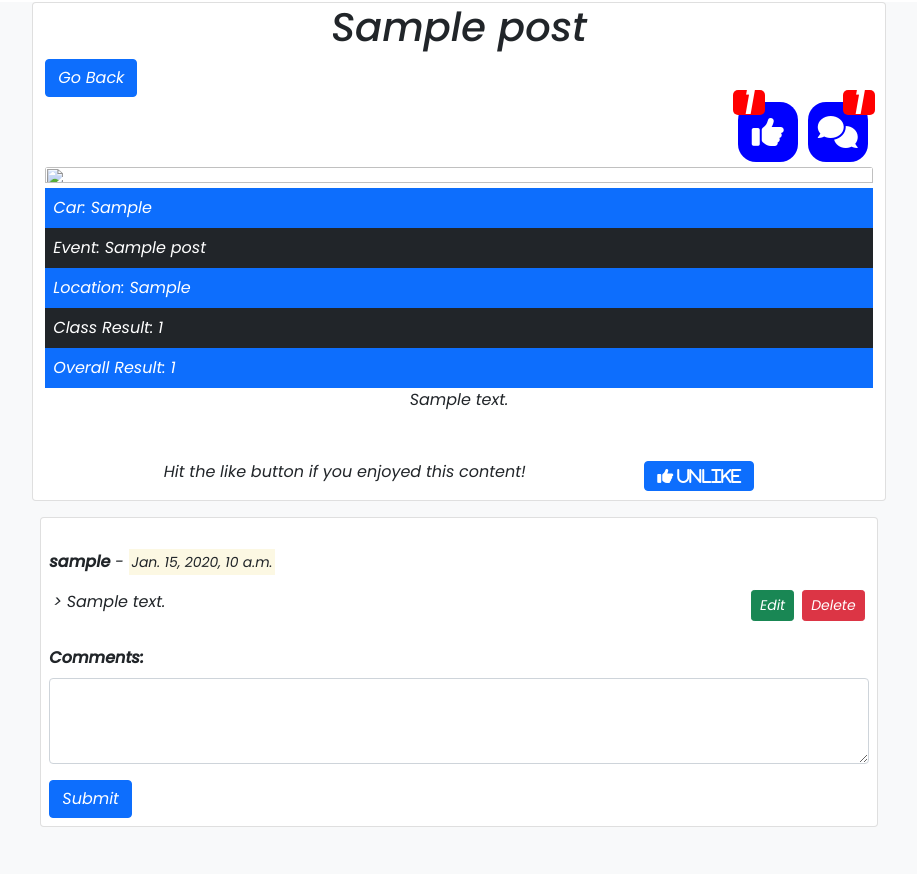
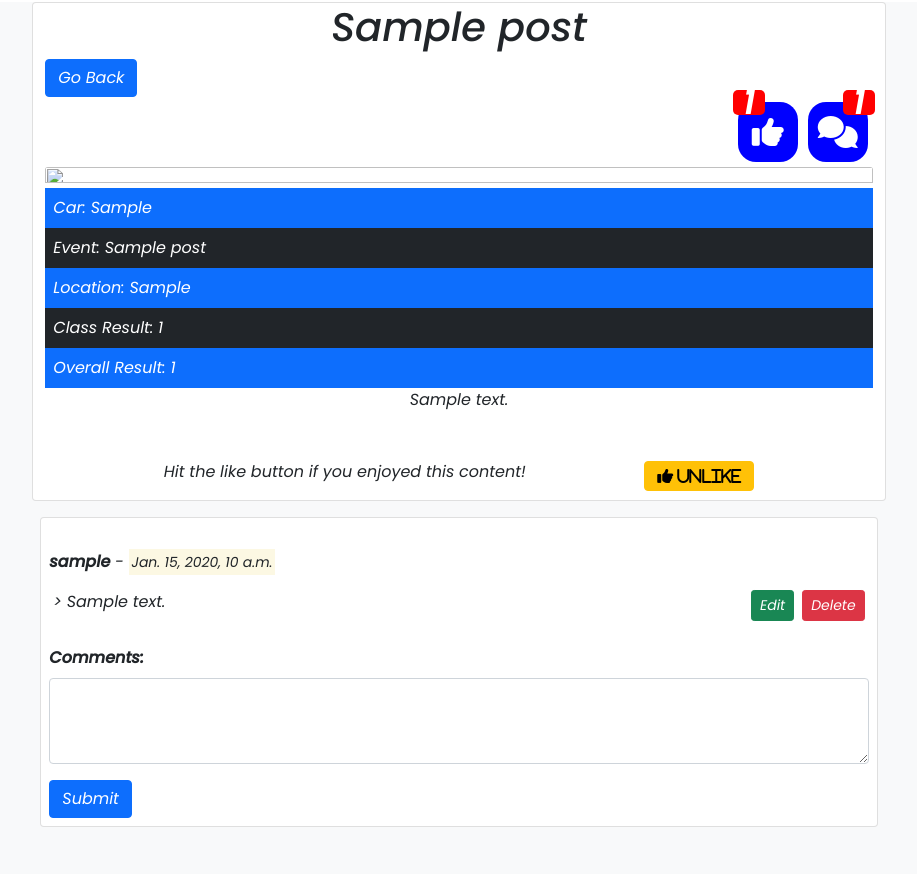
Before and after one commit to Robrowno/rally-blog, a Django app: a page that uses templates/pages/post-detail.html in a window 1280 px wide. Shown: the part 90-964 px from the top of the page, without its empty margins (181-1098 px from the left). Run offline with Django 3.2, Linux system fonts and the light colour scheme; a user stored in the database is signed in; tables that the repository leaves empty hold one stand-in row (values such as "Sample post"); some libraries are stand-ins or nearby versions; some web fonts are replaced.

Commit message:
now that like/unlike button is changing when due, change colour of unlike to yellow for more visual clarity

```diff
--- a/templates/pages/post-detail.html
+++ b/templates/pages/post-detail.html
@@ -43,7 +43,7 @@
                 <form action="{% url 'like_post' post.slug %}" method="post">
                     {% csrf_token %}
                     {% if user in post.likes.all %}
-                    <button type="submit" name="like_id" value="{{ post.likes }}" class="btn btn-primary mb-2"><i
+                    <button type="submit" name="like_id" value="{{ post.likes }}" class="btn btn-warning mb-2"><i
                             class="fas fa-thumbs-up"> Unlike</i></button>
                     {% else %}
                     <button type="submit" name="like_id" value="{{ post.likes }}" class="btn btn-primary mb-2"><i
```
